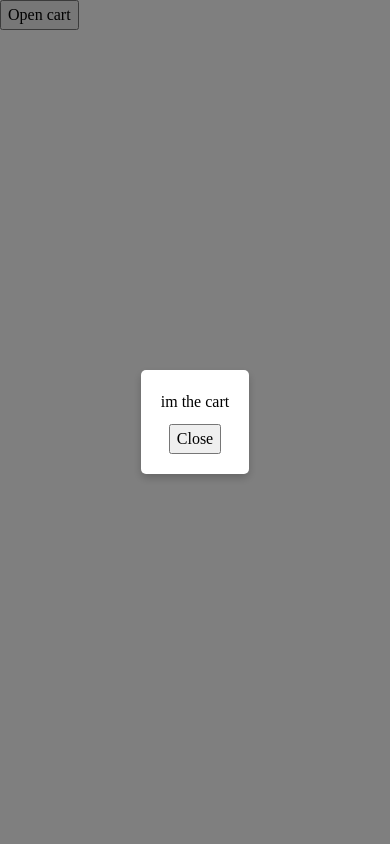
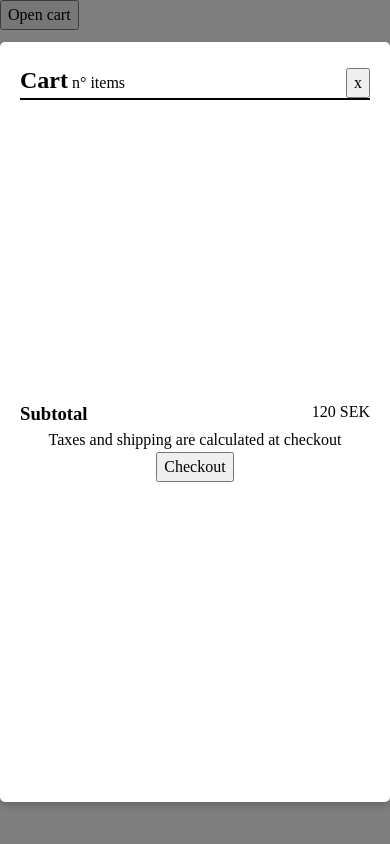
Before and after one commit to Natito9/E-commerce-project, a website built with webpack: page src/template.html in a window 390 px wide. Both pictures are taken after a click on the button "Open cart". Built offline with nearby package versions, Linux system fonts and the light colour scheme.

Commit message:
finished creating the cart with dom

```diff
--- a/src/shop-cart.js
+++ b/src/shop-cart.js
@@ -1,111 +1,115 @@
-// document.addEventListener("DOMContentLoaded", function() {
-//     const openCartButton = document.querySelector("#sc-open-button");
-//     // const closeCartButton = document.querySelector("#sc-close-button");
+document.addEventListener("DOMContentLoaded", function() {
 
-//     openCartButton.addEventListener("click", openCart);
-//     // closeCartButton.addEventListener("click", closeCart);
-
-// });
+    const openCartButton = document.querySelector("#sc-open-button");
+    openCartButton.addEventListener("click", openCart);
+});
 
 
-// const shoppingCartPopup = document.querySelector("#shopping-cart-popup");
+function openCart() {
+    // Create the overlay (background)
+    const scOverlay = document.createElement("div");
+    scOverlay.classList.add("cart-overlay");
+    document.body.appendChild(scOverlay); //this MIGHT need to be changed
 
-// function openCart(){
-//     shoppingCartPopup.style.display = "block";
-// }
+    // Create the section (pop-up cart)
+    const scSection = document.createElement("div");
+    scSection.classList.add("shopping-cart-section");
+    scOverlay.appendChild(scSection);
+
+    //header container
+    const scHeader = document.createElement("div");
+    scHeader.classList.add("sc-header-container")
+    scSection.appendChild(scHeader);
+
+    //number items container
+    const scNumberItems = document.createElement ("div");
+    scNumberItems.classList.add("sc-number-items-container")
+    scHeader.appendChild(scNumberItems);
+
+    //h2
+    const scTitle = document.createElement ("h2")
+    scTitle.textContent = "Cart";
+    scNumberItems.appendChild(scTitle);
+
+    //p
+    const scNumItems = document.createElement ("p")
+    scNumItems.textContent = "n° items";
+    scNumberItems.appendChild(scNumItems);
+
+    //button container
+    const scCloseButtonContainer = document.createElement ("div");
+    scCloseButtonContainer.classList.add("sc-close-button-container")
+    scHeader.appendChild(scCloseButtonContainer);
+
+    //close button
+    const scCloseButton = document.createElement("button");
+    scCloseButton.textContent = "x";
+    scCloseButton.classList.add("sc-close-button");
+    scCloseButton.addEventListener("click", closeCart);
+    scCloseButtonContainer.appendChild(scCloseButton);
+
+    const scLineHeader = document.createElement("hr");
+    scLineHeader.classList.add("sc-header-line");
+    scSection.appendChild(scLineHeader);
+
+    //display the products container
+    const scDisplayProductsContainer =document.createElement("div");
+    scDisplayProductsContainer.classList.add("sc-products-display-container");
+    scSection.appendChild(scDisplayProductsContainer);
+
+    //products to be attachet to container!!!
 
 
-// //array
-// function cartProductsArray() {
-//     const cartProducts = [];
-//     // Example of adding products
-//     cartProducts.push({ id: 1, name: 'Product 1', price: 10 });
-//     cartProducts.push({ id: 2, name: 'Product 2', price: 15 });
-//     // Add more products as needed
-//     return cartProducts;
-// }
+    //Subtotal chekout container
+    const scSubtotalCheckoutContainer = document.createElement("div")
+    scSubtotalCheckoutContainer.classList.add("sc-subtotal-checkout-container")
+    scSection.appendChild(scSubtotalCheckoutContainer);
 
-// const cart = cartProductsArray();
-// console.log(cart);
+    //subtotal container
+    const scSubtotalContainer = document.createElement("div")
+    scSubtotalContainer.classList.add("sc-subtotal-container")
+    scSubtotalCheckoutContainer.appendChild(scSubtotalContainer);
+
+    // title subtotal
+    const scSubtotalTitle = document.createElement("h3")
+    // scSubtotalTitle.classList.add("")
+    scSubtotalTitle.textContent = "Subtotal";
+    scSubtotalContainer.appendChild(scSubtotalTitle);
+
+    //price
+    const scSubtotalPrice = document.createElement("p")
+    // scSubtotalPrice.classList.add("")
+    scSubtotalPrice.textContent = "120 SEK";
+    scSubtotalContainer.appendChild(scSubtotalPrice);
+
+    //tax text
+    const scSubtotalTaxText = document.createElement("p")
+    scSubtotalTaxText.classList.add("sc-subtotal-tax-text")
+    scSubtotalTaxText.textContent = "Taxes and shipping are calculated at checkout";
+    scSubtotalCheckoutContainer.appendChild(scSubtotalTaxText);
+
+    //checkout button container
+    const scCheckoutButtonContainer=document.createElement("div");
+    scCheckoutButtonContainer.classList.add("sc-checkout-button-container");
+    scSection.appendChild(scCheckoutButtonContainer);
+
+    //go to checkout button
+    const scCheckoutButton=document.createElement("button");
+    scCheckoutButton.classList.add("sc-go-to-checkout-button");
+    scCheckoutButton.textContent = "Checkout";
+    scCheckoutButtonContainer.appendChild(scCheckoutButton);
 
 
 
-// // Optional: close the cart when clicking outside of the popup content
+
+}
 
 
-// //create elements for cart  structure
-// export function displayCartContent (cartProducts){
-//     const contentDiv = document.querySelector("#content");
-//     contentDiv.innerHTML = '';
-
-//     // create shopping cart section
-//     const cartSection = document.createElement("section");
-//     cartSection.className = "shopping-cart-section";
-//     cartSection.id = "shopping-cart-popup";
-
-//     // create header container
-//     const headerContainer = document.createElement("div");
-//     headerContainer.className = "sc-header-container";
-//     headerContainer.innerHTML = `
-//         <div class="sc-number-items-container">
-//             <h2>Cart</h2>
-//              <p>(2 items)</p>
-//         </div>
-//         <div class="sc-close-tab-button-container">
-//             <button class="sc-close-tab-button">x</button>
-//         </div>
-//     `;
-//     cartSection.appendChild(headerContainer);
-
-//       // create line separating the header
-//     const headerLine = document.createElement("hr");
-//     headerLine.className = 'sc-header-line';
-//     cartSection.appendChild(headerLine);
-// }
-
-document.addEventListener("DOMContentLoaded", function() {
-    // Select the button to open the popup
-    const openCartButton = document.querySelector("#sc-open-button");
-
-    // Add event listener to open the pop-up when the button is clicked
-    openCartButton.addEventListener("click", openCart);
-});
-
-function openCart() {
-    // Create the overlay (background) element and add the CSS class
-    const overlay = document.createElement("div");
-    overlay.classList.add("cart-overlay");
-
-    // Create the dialog box (pop-up) element and add the CSS class
-    const dialog = document.createElement("div");
-    dialog.classList.add("shopping-cart-section");
-
-    // Create the text content
-    const text = document.createElement("p");
-    text.textContent = "im the cart";
-    dialog.appendChild(text);
-
-    // Create the close button and add a CSS class
-    const closeButton = document.createElement("button");
-    closeButton.textContent = "Close";
-    closeButton.classList.add("popup-close-button");
-    closeButton.addEventListener("click", closePopup);
-
-    // Append the close button to the dialog
-    dialog.appendChild(closeButton);
-
-    // Append the dialog to the overlay
-    overlay.appendChild(dialog);
-
-    // Append the overlay to the body
-    document.body.appendChild(overlay);
-}
-
-function closePopup() {
-    // Remove the overlay (which will also remove the dialog)
-    const overlay = document.querySelector(".cart-overlay");
-    if (overlay) {
-        overlay.remove();
+function closeCart() {
+    // Remove the overlay (which will also remove the section)
+    const scOverlay = document.querySelector(".cart-overlay");
+    if (scOverlay) {
+        scOverlay.remove();
     }
 }
 
--- a/src/styles/shop-cart.css
+++ b/src/styles/shop-cart.css
@@ -78,6 +78,10 @@
  @media (max-width: 425px) {
 /* Styles for the dialog (popup) */
     .shopping-cart-section {
+
+        min-width: 100%;
+        height: 90%;
+        padding: 20px;
         background-color: white;
         padding: 20px;
         border-radius: 5px;
@@ -85,8 +89,57 @@
         text-align: center;
     }
 
-    /* Styles for the close button */
-    .popup-close-button {
-    margin-top: 10px;
+
+    .sc-header-container {
+        display: flex;
+        flex-direction: row;
+        align-items: baseline;
+        justify-content: space-between;
+
+    }
+
+    .sc-number-items-container {
+        display: flex;
+        flex-direction: row;
+        align-items: baseline;
+        gap: 4px;
+    }
+
+    .sc-close-button-container {
+        display: flex;
+        justify-content: flex-end;
+    }
+
+    /* .sc-close-button {
+
+    } */
+
+    .sc-header-line {
+        border: 1px solid black;
+        width:auto;
+    }
+
+    /* products section */
+
+    .sc-products-display-container {
+        width:fit-content;
+        height:300px;
+        background-color:blue;
+    }
+    /* subtotal section */
+    .sc-subtotal-checkout-container {
+        display: flex;
+        flex-direction: column;
+
+    }
+
+    .sc-subtotal-container {
+        display: flex;
+        flex-direction: row;
+        justify-content: space-between;
+    }
+
+    .sc-subtotal-tax-text{
+        align-self: center;
     }
 }
```
